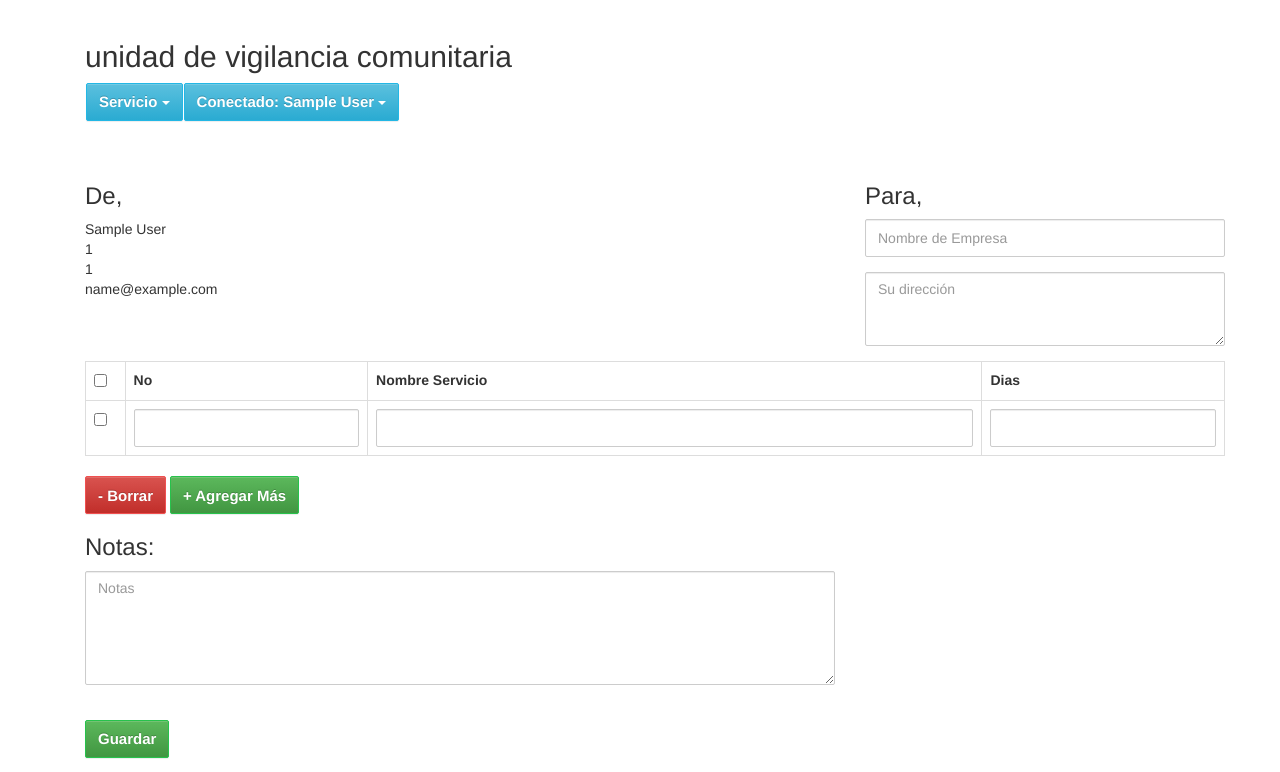
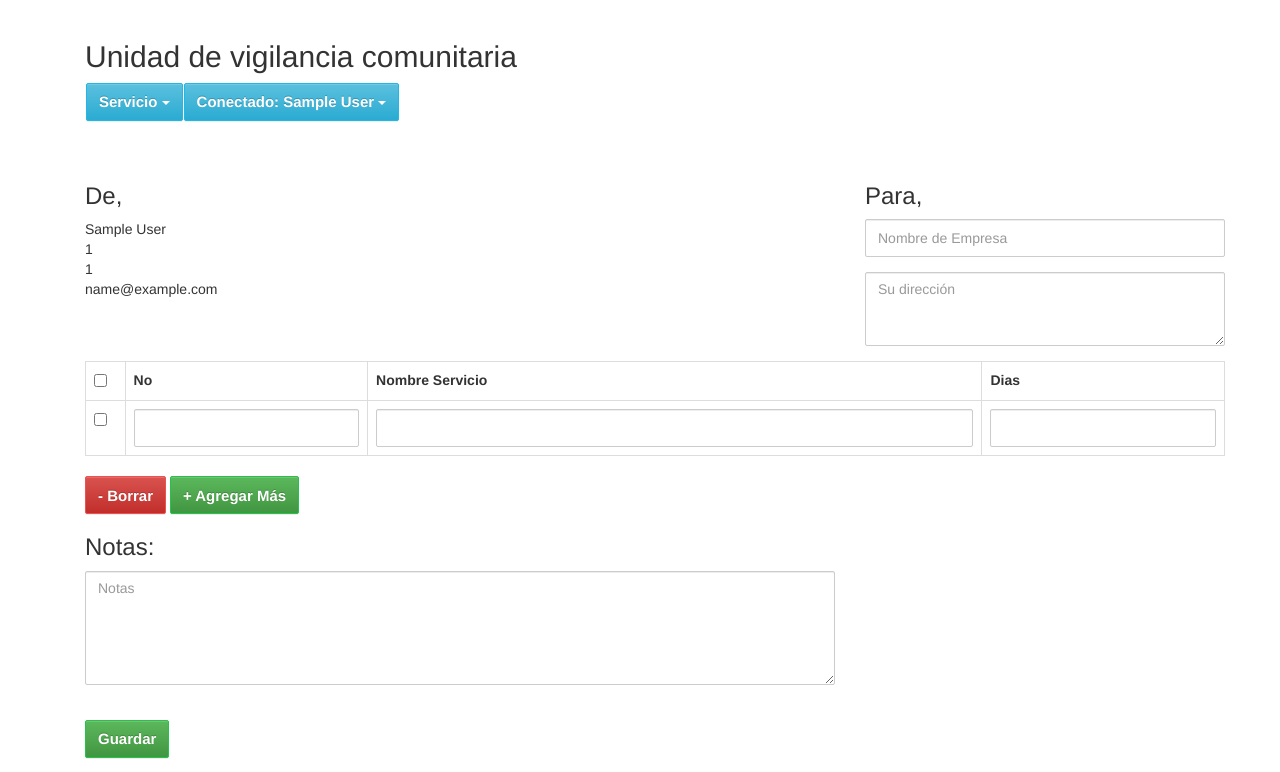
Before and after one commit to eduprg/git-solicitud-servicio, a PHP site: page /create.php in a window 1280 px wide. Shown: the part 51-823 px from the top of the page. Run offline with PHP 8.4, Linux system fonts and the light colour scheme; the visitor is signed in with stand-in values (Sample User, id 1); some libraries are stand-ins or nearby versions.

Commit message:
Cambio de Etiquetas
Cambio de etiquetas

```diff
--- a/app/create.php
+++ b/app/create.php
@@ -9,7 +9,7 @@ if(!empty($_POST['companyName']) && $_POST['companyName']) {
 	header("Location:vigilancia.php");
 }
 ?>
-<title>Vigilancia</title>
+<title>Responsable de Vigilancia</title>
 <script src="js/servicio.js"></script>
 <link href="css/style.css" rel="stylesheet">
 <?php include('container.php');?>
@@ -18,7 +18,7 @@ if(!empty($_POST['companyName']) && $_POST['companyName']) {
 <div class="load-animate animated fadeInUp">
 <div class="row">
 <div class="col-xs-8 col-sm-8 col-md-8 col-lg-8">
-    <h2 class="title">unidad de vigilancia comunitaria</h2>
+    <h2 class="title">Unidad de vigilancia comunitaria</h2>
     <?php include('menu.php');?>
 </div>
 </div>
@@ -70,7 +70,7 @@ if(!empty($_POST['companyName']) && $_POST['companyName']) {
 </div>
 <div class="row">
 <div class="col-xs-12 col-sm-8 col-md-8 col-lg-8">
-    <h3>Notas: </h3>
+    <h3>Notas:</h3>
     <div class="form-group">
         <textarea class="form-control txt" rows="5" name="notes" id="notes" placeholder="Notas"></textarea>
     </div>
--- a/app/index.php
+++ b/app/index.php
@@ -43,7 +43,7 @@ if (!empty($_POST['email']) && !empty($_POST['pwd'])) {
     <input type="password" class="form-control" name="pwd" placeholder="Password" required>
 </div>
 <div class="form-group">
-    <button type="submit" name="login" class="btn btn-primary" style="width: 100%;"> Acceder </button>
+    <button type="submit" name="login" class="btn btn-primary" style="width: 100%;"> Ingresar </button>
 </div>
 <div class="clearfix">
 <label class="pull-left checkbox-inline"><input type="checkbox"> Recordarme</label>
--- a/app/js/servicios.js
+++ b/app/js/servicios.js
@@ -35,7 +35,7 @@
 
 	$(document).on('click', '.deleteVigilancia', function(){
 		var id = $(this).attr("id");
-		if(confirm("Are you sure you want to remove this?")){
+		if(confirm("Esta seguro que quiere Eliminar?")){
 			$.ajax({
 				url:"action.php",
 				method:"POST",
--- a/app/vigilancia.php
+++ b/app/vigilancia.php
@@ -17,7 +17,7 @@ $servicio->checkLoggedIn();
   <tr>
     <th width="7%">No.</th>
     <th width="15%">Fecha Creación</th>
-    <th width="35%">Vigilancia</th>
+    <th width="35%">Responsable de Vigilancia</th>
     <th width="35%">Nota</th>
     <th width="15%">Estado</th>
     <th width="3%"></th>
```
